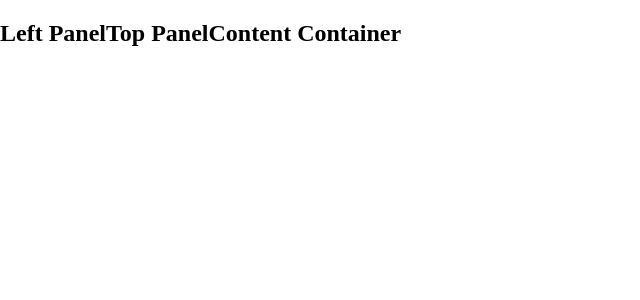
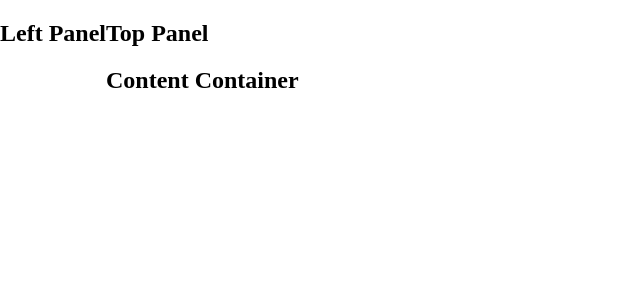
Before and after one commit to UsuallyChris/bill_tracking, a React (Create React App) app in the folder frontend/: page / in a window 1280 px wide. Shown: the top 300 px of the page, without its empty margins (0-640 px from the left). Built offline with nearby package versions, Linux system fonts and the light colour scheme.

Commit message:
Moved a few components into a RightPanel component

```diff
--- a/frontend/src/components/Dashboard.jsx
+++ b/frontend/src/components/Dashboard.jsx
@@ -2,15 +2,13 @@ import React from 'react';
 
 // COMPONENT IMPORTS
 import LeftPanel from './LeftPanel';
-import TopPanel from './TopPanel';
-import ContentContainer from './ContentContainer';
+import RightPanel from './RightPanel';
 
 function Dashboard() {
   return(
     <div className="main-container">
       <LeftPanel />
-      <TopPanel />
-      <ContentContainer />
+      <RightPanel />
     </div>
   );
 }
--- /dev/null
+++ b/frontend/src/components/RightPanel.jsx
@@ -0,0 +1,16 @@
+import React from 'react';
+
+// COMPONENT IMPORTS
+import TopPanel from './TopPanel';
+import ContentContainer from './ContentContainer';
+
+function RightPanel() {
+  return(
+    <div className="right-panel">
+      <TopPanel />
+      <ContentContainer />
+    </div>
+  )
+};
+
+export default RightPanel;
```
